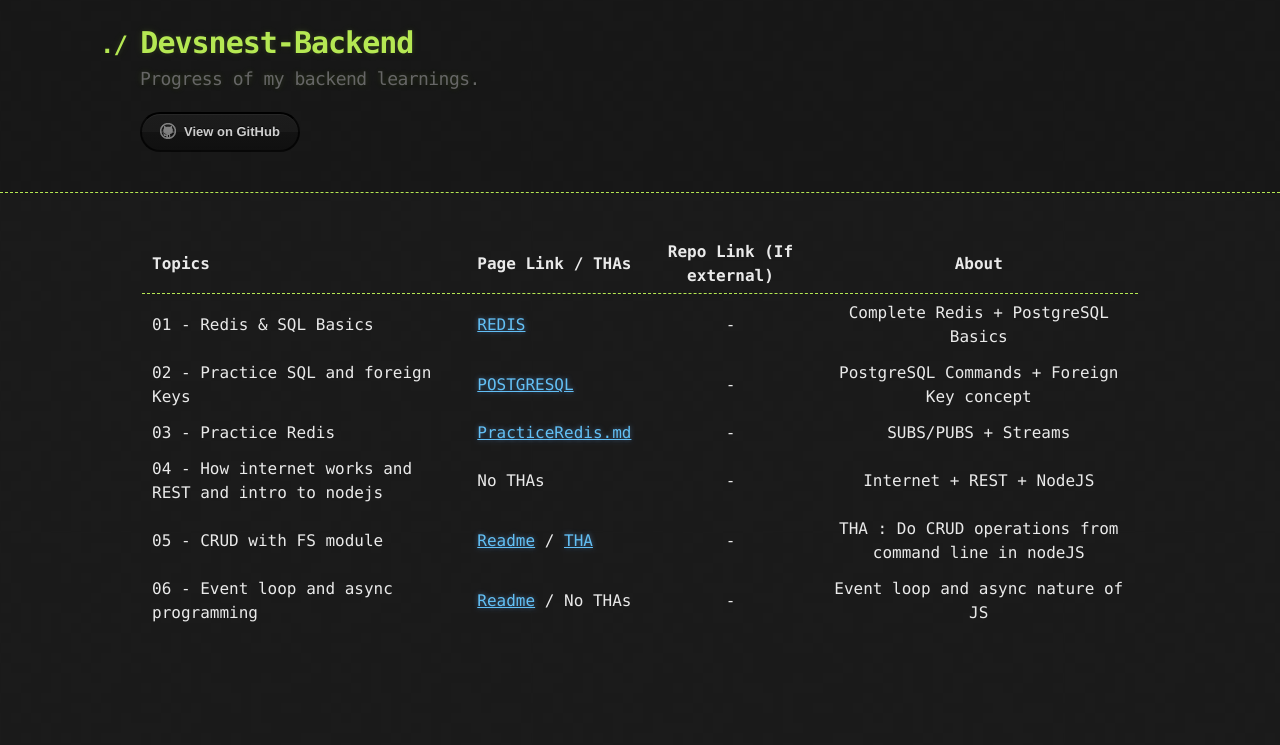
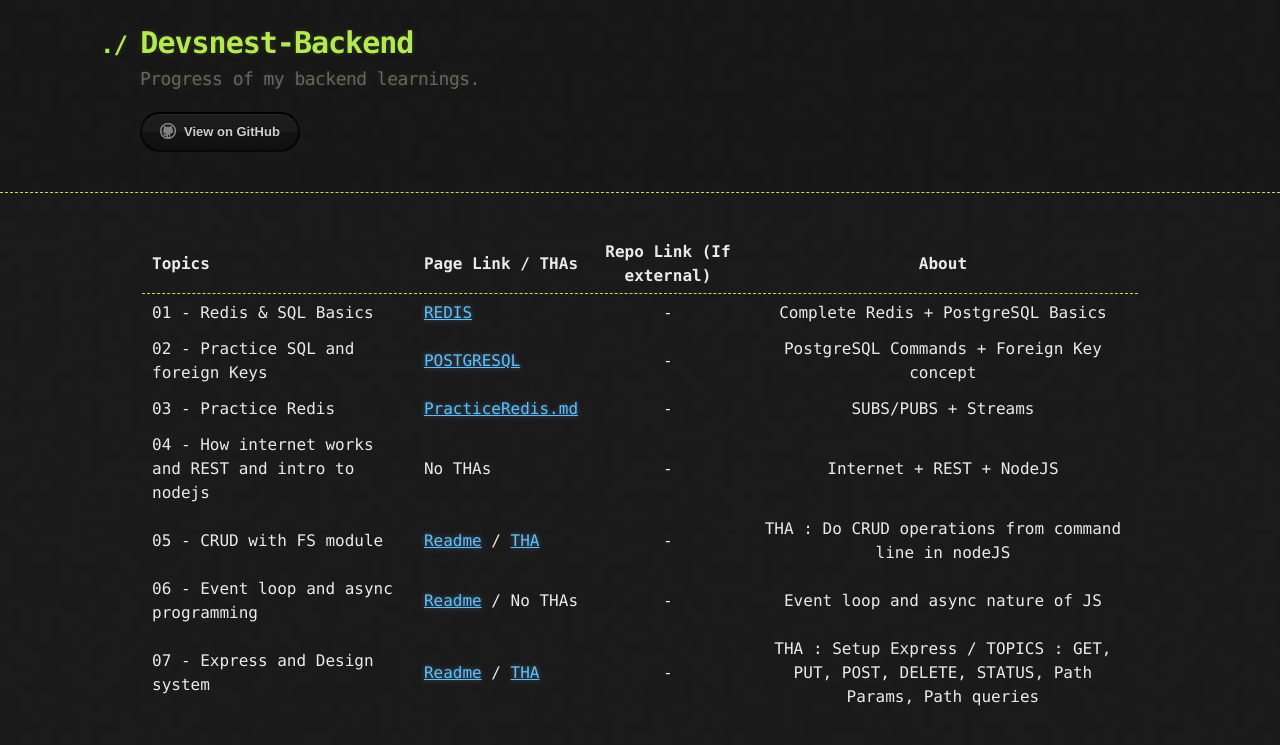
Before and after one commit to thedeepakchaturvedi/Devsnest-Backend, a Jekyll site: the page built from index.md, in a window 1280 px wide. Shown: the top 745 px of the page. Built offline with Jekyll 4.4.1, drawn with Linux system fonts in a browser that asks for light colours.

Commit message:
updated day 7

```diff
--- a/index.md
+++ b/index.md
@@ -2,11 +2,12 @@
 layout: default
 ---
 
-| Topics                                               | Page Link / THAs                                                                                                                                  | Repo Link (If external) |                        About                         |
-| ---------------------------------------------------- | :------------------------------------------------------------------------------------------------------------------------------------------------ | :---------------------: | :--------------------------------------------------: |
-| 01 - Redis & SQL Basics                              | [REDIS](/links/day1/REDIS.md)                                                                                                                     |            -            |          Complete Redis + PostgreSQL Basics          |
-| 02 - Practice SQL and foreign Keys                   | [POSTGRESQL](/links/day2/POSTGRESQL.md)                                                                                                           |            -            |      PostgreSQL Commands + Foreign Key concept       |
-| 03 - Practice Redis                                  | [PracticeRedis.md](/links/day3/practiceredis.md)                                                                                                  |            -            |                 SUBS/PUBS + Streams                  |
-| 04 - How internet works and REST and intro to nodejs | No THAs                                                                                                                                           |            -            |               Internet + REST + NodeJS               |
-| 05 - CRUD with FS module                             | [Readme](/links/day5/README.md) / [THA](https://github.com/thedeepakchaturvedi/Devsnest-Backend/tree/main/05%20-%20CRUD%20with%20fs%20module/THA) |            -            | THA : Do CRUD operations from command line in nodeJS |
-| 06 - Event loop and async programming                | [Readme](/links/day6/README.md) / No THAs                                                                                                         |            -            |          Event loop and async nature of JS           |
+| Topics                                               | Page Link / THAs                                                                                                                                    | Repo Link (If external) |                                          About                                           |
+| ---------------------------------------------------- | :-------------------------------------------------------------------------------------------------------------------------------------------------- | :---------------------: | :--------------------------------------------------------------------------------------: |
+| 01 - Redis & SQL Basics                              | [REDIS](/links/day1/REDIS.md)                                                                                                                       |            -            |                            Complete Redis + PostgreSQL Basics                            |
+| 02 - Practice SQL and foreign Keys                   | [POSTGRESQL](/links/day2/POSTGRESQL.md)                                                                                                             |            -            |                        PostgreSQL Commands + Foreign Key concept                         |
+| 03 - Practice Redis                                  | [PracticeRedis.md](/links/day3/practiceredis.md)                                                                                                    |            -            |                                   SUBS/PUBS + Streams                                    |
+| 04 - How internet works and REST and intro to nodejs | No THAs                                                                                                                                             |            -            |                                 Internet + REST + NodeJS                                 |
+| 05 - CRUD with FS module                             | [Readme](/links/day5/README.md) / [THA](https://github.com/thedeepakchaturvedi/Devsnest-Backend/tree/main/05%20-%20CRUD%20with%20fs%20module/THA)   |            -            |                   THA : Do CRUD operations from command line in nodeJS                   |
+| 06 - Event loop and async programming                | [Readme](/links/day6/README.md) / No THAs                                                                                                           |            -            |                            Event loop and async nature of JS                             |
+| 07 - Express and Design system                       | [Readme](/links/day7/README.md) / [THA](https://github.com/thedeepakchaturvedi/Devsnest-Backend/tree/main/07%20-%20Express%20and%20Design%20system) |            -            | THA : Setup Express / TOPICS : GET, PUT, POST, DELETE, STATUS, Path Params, Path queries |
```
Also changed, not shown: links/day7/README.md (added, +23 -0 lines).
